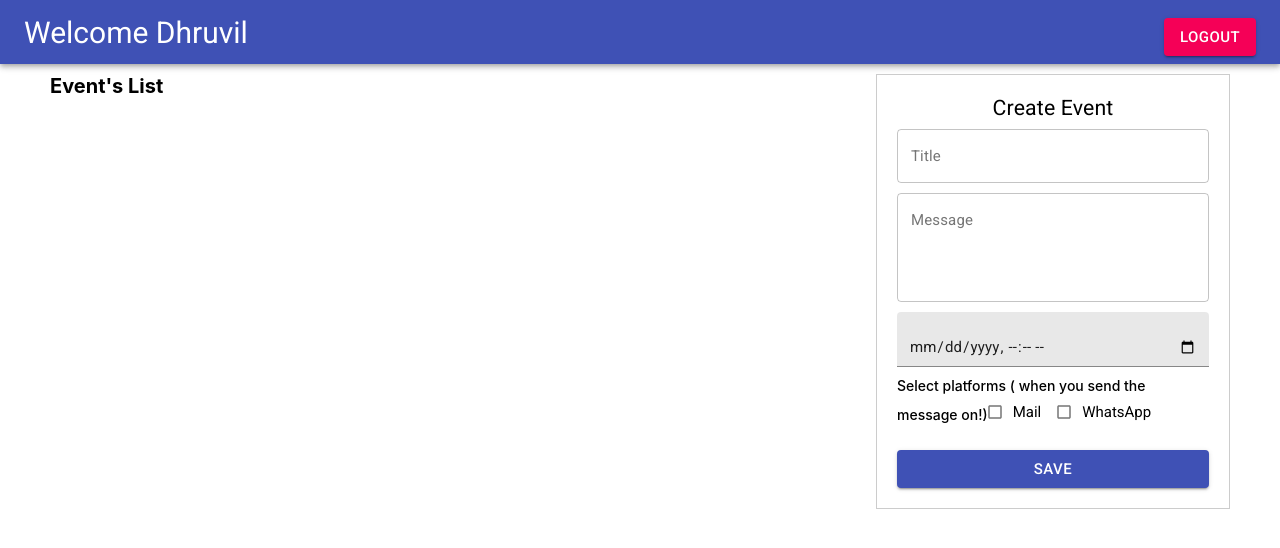
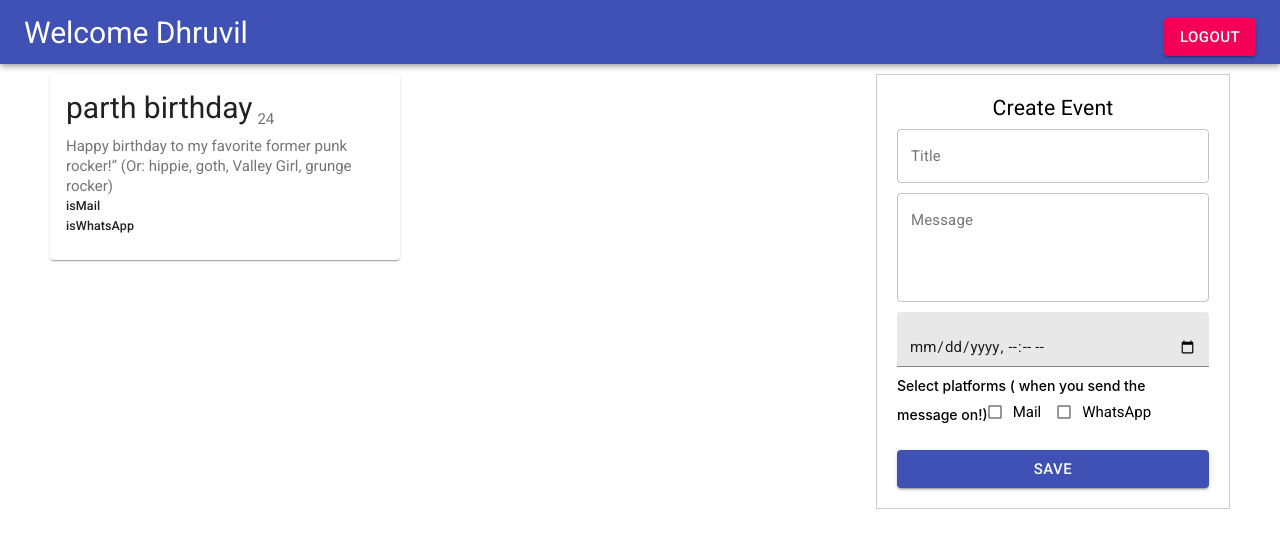
Before and after one commit to lucifer2355/event-messange, a React (Create React App) app in the folder client/: page / in a window 1280 px wide. Shown: the top 548 px of the page. Built offline with nearby package versions, Linux system fonts and the light colour scheme.

Commit message:
add event card component to display event list component

```diff
--- a/client/src/components/AddEventForm/AddEventForm.tsx
+++ b/client/src/components/AddEventForm/AddEventForm.tsx
@@ -46,7 +46,7 @@ const AddEventForm: React.FC = () => {
   const initialValue: AddEventValues = {
     title: "",
     message: "",
-    dateTime: new Date(),
+    dateTime: 0,
     emailFrom: "",
     emailTo: "",
     phoneNoFrom: null,
--- a/client/src/components/EventCard/EventCard.scss
+++ b/client/src/components/EventCard/EventCard.scss
@@ -0,0 +1,8 @@
+.card {
+  max-width: 35rem;
+
+  &__title-row {
+    display: flex;
+    align-items: flex-end;
+  }
+}
--- a/client/src/components/EventCard/EventCard.tsx
+++ b/client/src/components/EventCard/EventCard.tsx
@@ -17,21 +17,31 @@ const EventCard: React.FC<AddEventValues> = ({
   isWhatsApp,
 }) => {
   return (
-    <div>
     <Card className='card'>
       <CardContent>
-          <Typography variant='h2' gutterBottom>
+        <div className='card__title-row'>
+          <Typography
+            variant='h3'
+            gutterBottom
+            style={{ marginRight: "0.5rem" }}
+          >
             {title}
           </Typography>
-          <Typography variant='h6'>{dateTime}</Typography>
-          <Typography variant='body2' color='textSecondary' component='p'>
+          <Typography
+            variant='h5'
+            color='textSecondary'
+            style={{ marginBottom: "0.7rem" }}
+          >
+            {dateTime}
+          </Typography>
+        </div>
+        <Typography variant='h5' color='textSecondary' component='p'>
           {message}
         </Typography>
         {isMail && <Typography variant='h6'>isMail</Typography>}
         {isWhatsApp && <Typography variant='h6'>isWhatsApp</Typography>}
       </CardContent>
     </Card>
-    </div>
   );
 };
 
--- a/client/src/components/EventsList/EventsList.tsx
+++ b/client/src/components/EventsList/EventsList.tsx
@@ -1,9 +1,17 @@
 import React from "react";
+import EventCard from "../EventCard/EventCard";
 
 const EventsList: React.FC = () => {
+  const date = new Date().getDate();
   return (
     <div>
-      <h1>Event's List</h1>
+      <EventCard
+        title='parth birthday'
+        message='Happy birthday to my favorite former punk rocker!” (Or: hippie, goth, Valley Girl, grunge rocker)'
+        dateTime={date}
+        isMail={true}
+        isWhatsApp={true}
+      />
     </div>
   );
 };
--- a/client/src/store/addEvent/types.tsx
+++ b/client/src/store/addEvent/types.tsx
@@ -8,7 +8,7 @@ export interface EventState {
 export interface AddEventValues {
   title: string;
   message: string;
-  dateTime: Date;
+  dateTime: number;
   emailFrom?: string;
   emailTo?: string;
   phoneNoFrom?: number | null;
```
Lines whose indentation alone changed are shown as unchanged.
